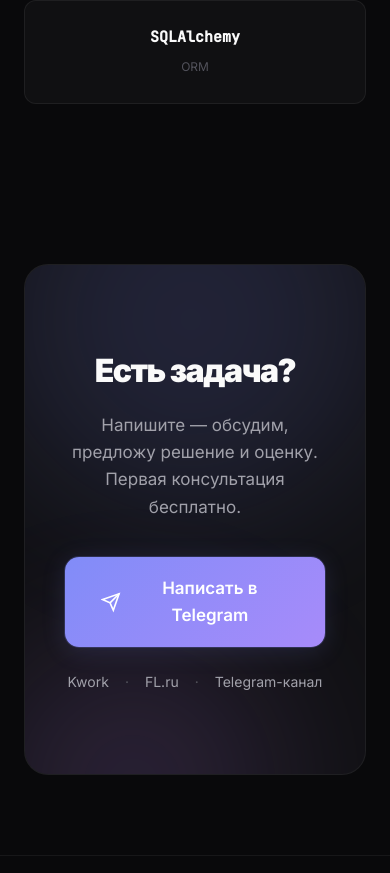
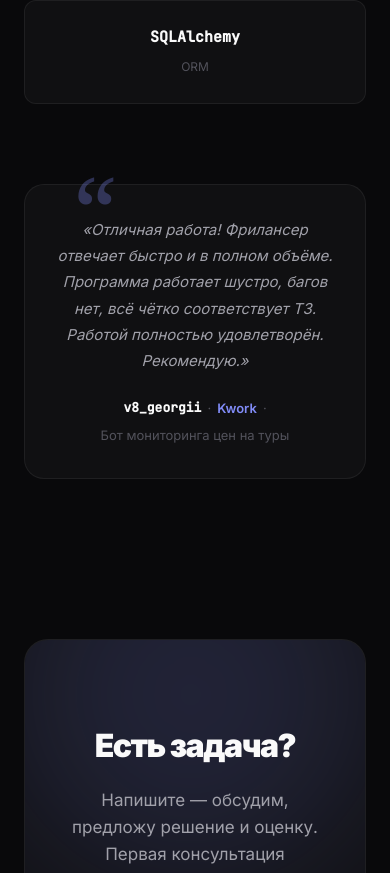
Before and after one commit to MrBeastie/MrBeastie.github.io, a plain HTML site: page index.html in a window 390 px wide. Shown: the part 9219-10092 px from the top of the page. Drawn offline with Linux system fonts and the light colour scheme.

Commit message:
Добавить блок отзыва между стеком и CTA
Цитата от v8_georgii (Kwork) с мета-строкой: автор, платформа, проект.
CSS: карточка с декоративной кавычкой, адаптив для мобильных.

```diff
--- a/index.html
+++ b/index.html
@@ -399,6 +399,22 @@
         </div>
     </section>
 
+    <!-- Testimonial -->
+    <section class="testimonial">
+        <div class="container">
+            <div class="testimonial-card">
+                <div class="testimonial-quote">«Отличная работа! Фрилансер отвечает быстро и в полном объёме. Программа работает шустро, багов нет, всё чётко соответствует ТЗ. Работой полностью удовлетворён. Рекомендую.»</div>
+                <div class="testimonial-meta">
+                    <span class="testimonial-author">v8_georgii</span>
+                    <span class="testimonial-dot">·</span>
+                    <span class="testimonial-source">Kwork</span>
+                    <span class="testimonial-dot">·</span>
+                    <span class="testimonial-project">Бот мониторинга цен на туры</span>
+                </div>
+            </div>
+        </div>
+    </section>
+
     <!-- CTA -->
     <section class="cta" id="cta">
         <div class="container">
--- a/style.css
+++ b/style.css
@@ -733,6 +733,84 @@ a {
     color: var(--text-muted);
 }
 
+/* ── Testimonial ── */
+.testimonial {
+    padding: 0 0 var(--section-gap);
+}
+
+.testimonial-card {
+    max-width: 760px;
+    margin: 0 auto;
+    padding: 40px 48px;
+    border-radius: 20px;
+    background: var(--bg-card);
+    border: 1px solid var(--border);
+    text-align: center;
+    position: relative;
+}
+
+.testimonial-card::before {
+    content: '\201C';
+    position: absolute;
+    top: -24px;
+    left: 48px;
+    font-size: 96px;
+    line-height: 1;
+    color: var(--accent-1);
+    opacity: 0.3;
+    font-family: Georgia, serif;
+}
+
+.testimonial-quote {
+    font-size: 17px;
+    line-height: 1.75;
+    color: var(--text-secondary);
+    margin-bottom: 24px;
+    font-style: italic;
+}
+
+.testimonial-meta {
+    display: flex;
+    align-items: center;
+    justify-content: center;
+    gap: 10px;
+    font-size: 13px;
+}
+
+.testimonial-author {
+    font-weight: 600;
+    color: var(--text-primary);
+    font-family: var(--font-mono);
+}
+
+.testimonial-dot {
+    color: var(--text-muted);
+}
+
+.testimonial-source {
+    color: var(--accent-1);
+    font-weight: 600;
+}
+
+.testimonial-project {
+    color: var(--text-muted);
+}
+
+@media (max-width: 768px) {
+    .testimonial-card {
+        padding: 32px 24px;
+    }
+
+    .testimonial-quote {
+        font-size: 15px;
+    }
+
+    .testimonial-meta {
+        flex-wrap: wrap;
+        gap: 6px;
+    }
+}
+
 /* ── CTA ── */
 .cta {
     padding: var(--section-gap) 0;
```
